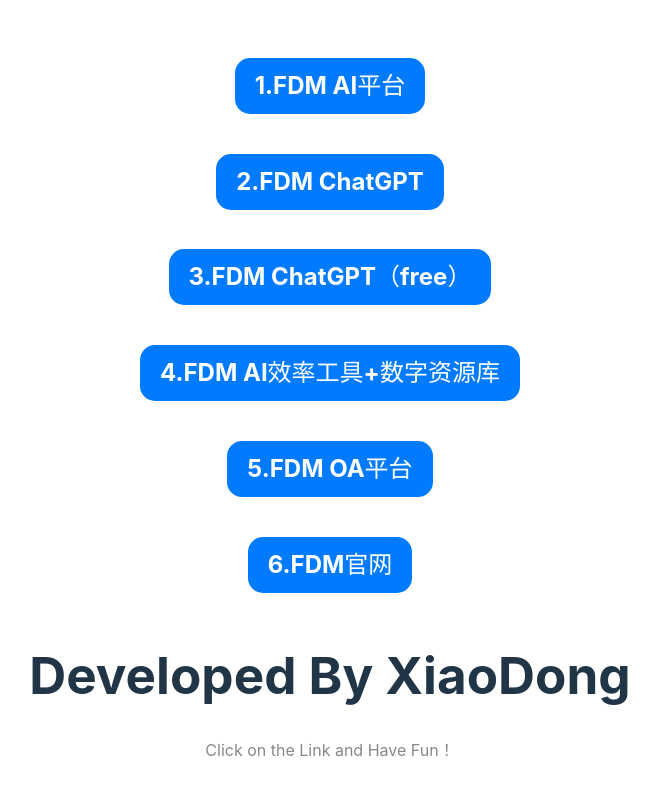
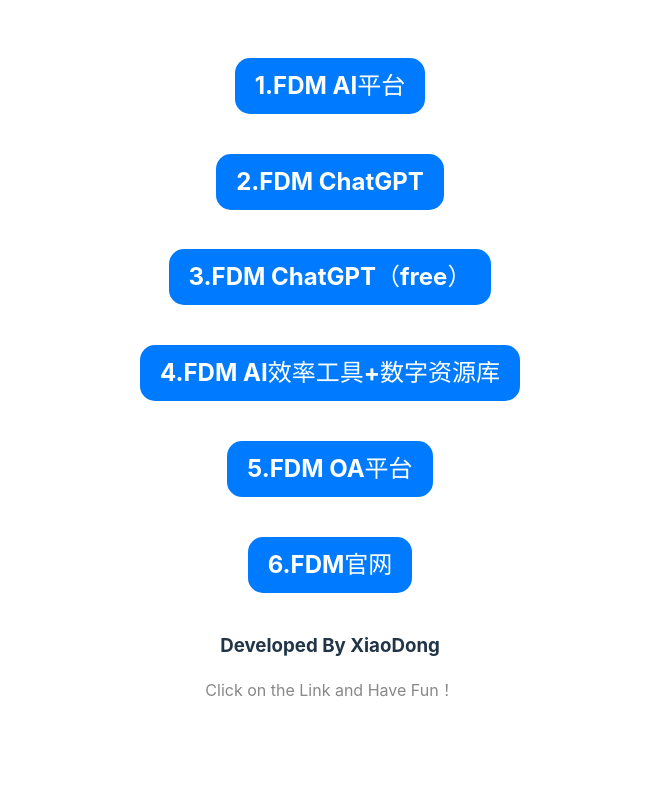
Before and after one commit to whutxd/vite-vue, a Vue app: page / in a window 1280 px wide. Shown: the part 269-1064 px from the top of the page, without its empty margins (310-969 px from the left). After the commit the page ends 1019 px from the top, so only its background shows below. Built offline with nearby package versions, Linux system fonts and the light colour scheme.

Commit message:
Update HelloWorld.vue

```diff
--- a/src/components/HelloWorld.vue
+++ b/src/components/HelloWorld.vue
@@ -74,7 +74,7 @@
 
 
 
-  <h1>{{ msg }}</h1>
+  <h3>{{ msg }}</h3>
 
   <p class="read-the-docs">Click on the Link and Have Fun！</p>
 </template>
```
